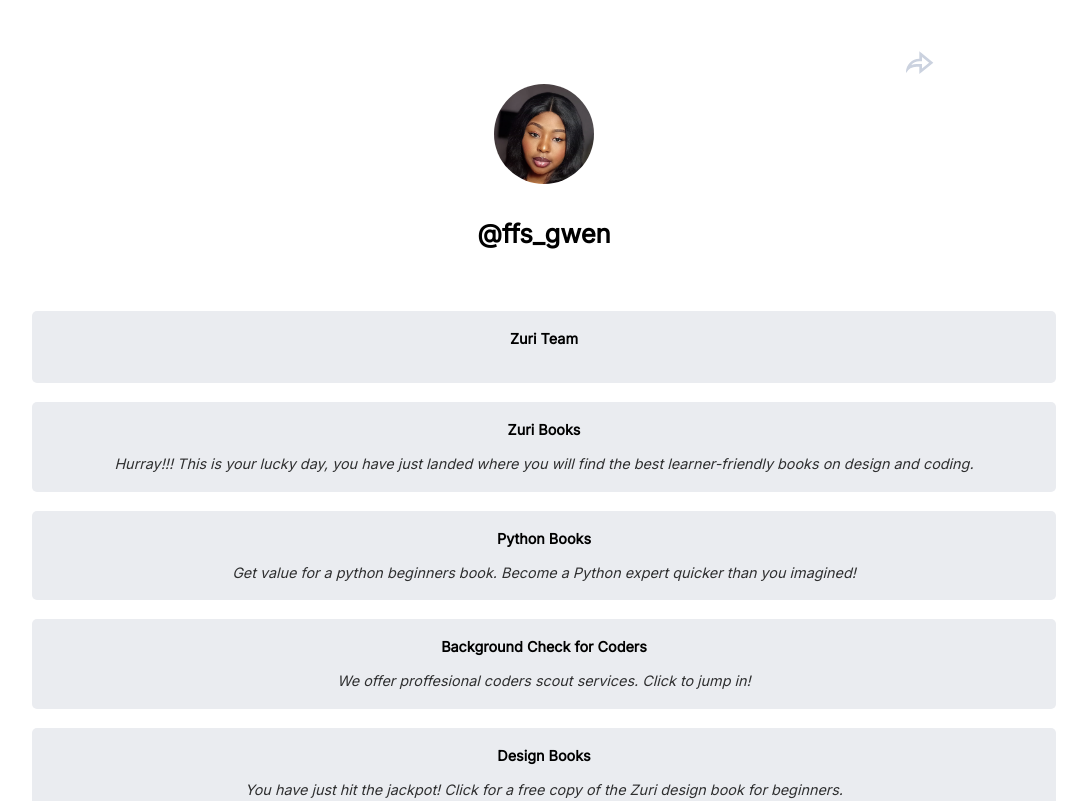
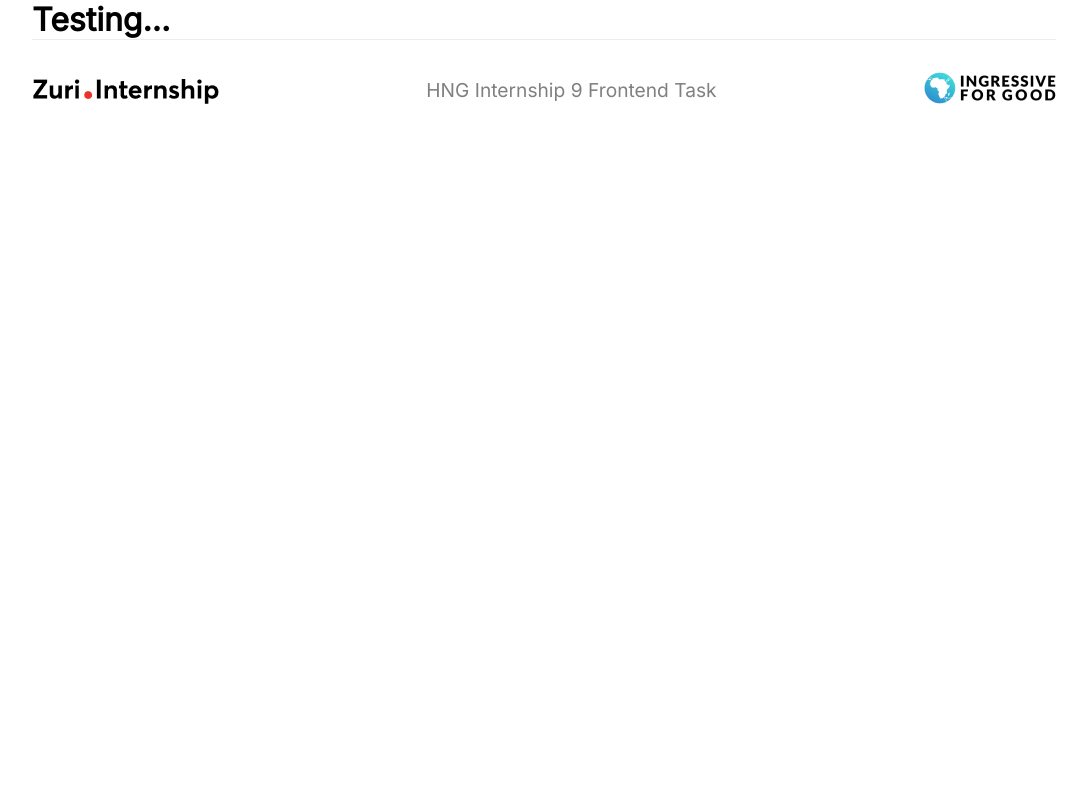
Before and after one commit to WeeNeeBee/HNGi9-task1, a React (Create React App) app: page /contact in a window 1280 px wide. Shown: the top 801 px of the page, without its empty margins (96-1183 px from the left). Built offline with nearby package versions, Linux system fonts and the light colour scheme.

Commit message:
refactor: Adjusted App to accomodate Contact page.

```diff
--- a/src/App.js
+++ b/src/App.js
@@ -1,27 +1,21 @@
 import Profile from "./components/Profile";
 import Links from "./components/Links";
 import Footer from "./components/Footer";
-import { RiShareForwardLine } from 'react-icons/ri'
-import { BiDotsHorizontalRounded } from 'react-icons/bi'
+import AppComps from "./AppComps";
+import { Route, Routes } from "react-router-dom";
+import Contact from './pages/Contact'
 import './App.css'
 
 
 
 
 const App = () => {
-  const buttons = [
-    {id: 'btn__zuri', text: 'Zuri Team', link:'https://training.zuri.team'},
-    {id: 'books', text: 'Zuri Books', link:'http://books.zuri.team/', subText:'Hurray!!! This is your lucky day, you have just landed where you will find the best learner-friendly books on design and coding.'},
-    {id: 'book__python', text: 'Python Books', link:'https://books.zuri.team/python-for-beginners?ref_id=<WeeNeeBee>', subText:'Get value for a python beginners book. Become a Python expert quicker than you imagined!'},
-    {id: 'pitch', text: 'Background Check for Coders', link:'https://background.zuri.team/', subText:'We offer proffesional coders scout services. Click to jump in!'},
-    {id: 'book__design', text: 'Design Books', link:'https://books.zuri.team/design-rules', subText:'You have just hit the jackpot! Click for a free copy of the Zuri design book for beginners.'}
-]
   return (
     <div className="App">
-      <RiShareForwardLine className="share-icon" title="share"/>
-      <BiDotsHorizontalRounded className="mobile-menu" />
-      <Profile />
-      <Links buttons = {buttons}/>
+      <Routes>
+        <Route path="/" element = {<AppComps />} />
+        <Route path="/contact" element = {<Contact />}/>
+      </Routes>
       <Footer />
     </div>
   );
--- /dev/null
+++ b/src/pages/Contact.jsx
@@ -0,0 +1,13 @@
+import React from "react";
+
+
+
+const Contact = () => {
+    return(
+        <h1>Testing...</h1>
+    )
+}
+
+
+
+export default Contact
```
